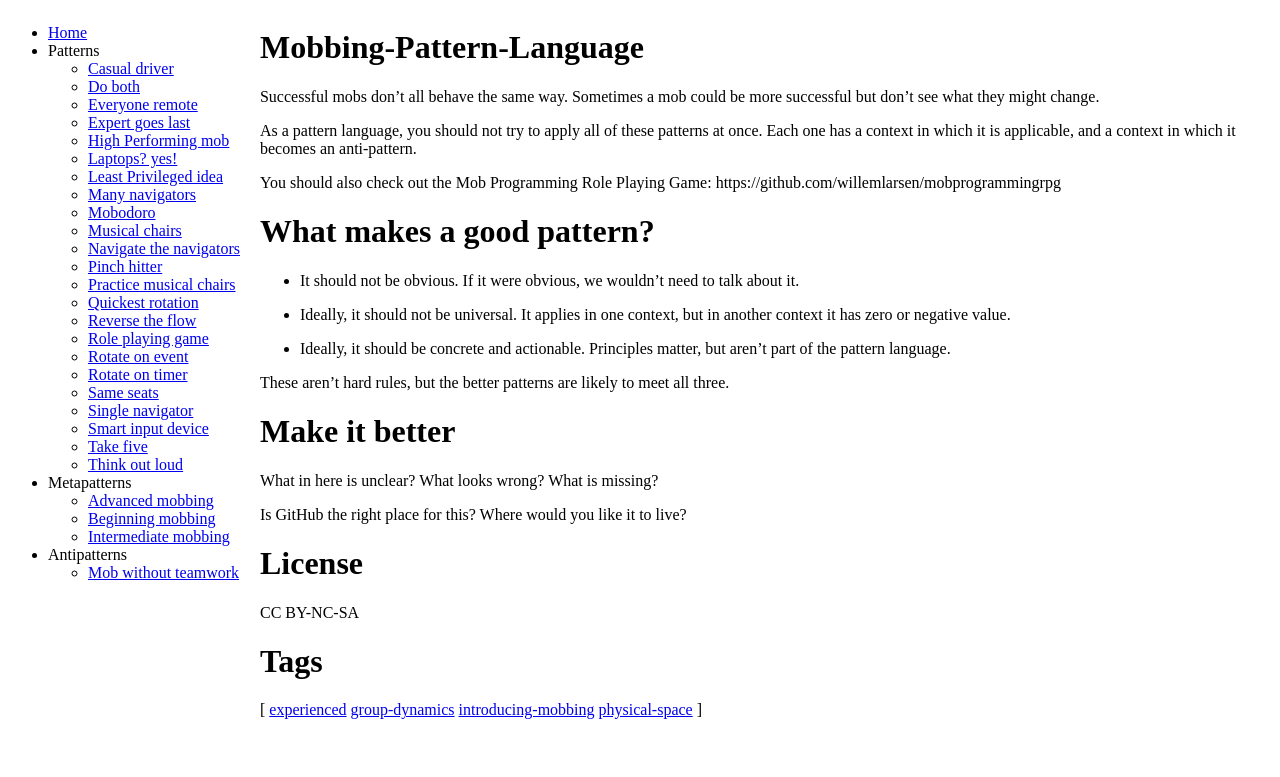
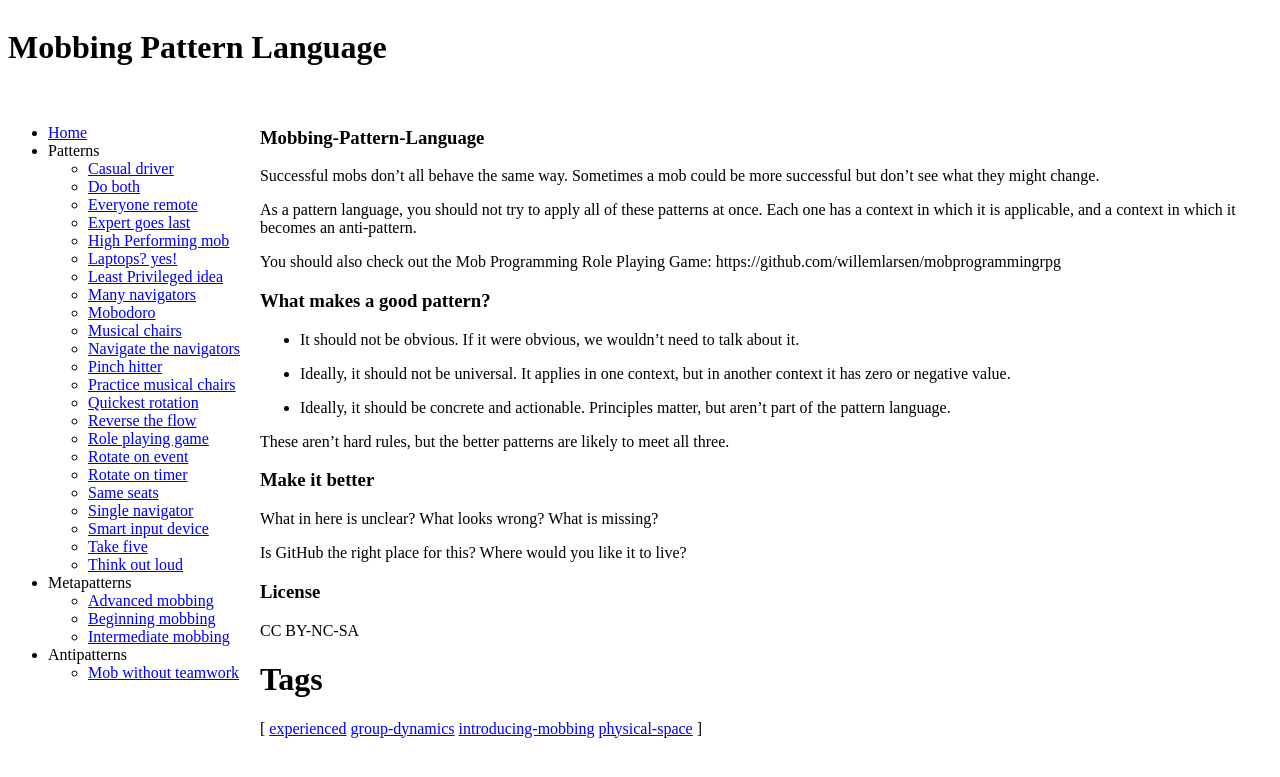
Before and after one commit to JayBazuzi/Mobbing-Pattern-Language, a Jekyll site: the page built from index.html, in a window 1280 px wide. Shown: the top 777 px of the page. Built offline with Jekyll 4.4.1, drawn with Linux system fonts in a browser that asks for light colours.

Commit message:
Add site title 'Mobbing Pattern Language'

```diff
--- a/_config.yml
+++ b/_config.yml
@@ -7,3 +7,7 @@ collections:
     output: true
 sass:
   style: compact
+markdown: kramdown
+kramdown:
+  # Start Markdown headers at h3
+  header_offset: 2
--- /dev/null
+++ b/_includes/_header.html
@@ -0,0 +1,3 @@
+<div class='header'>
+  <h1>Mobbing Pattern Language</h1>
+</div>
--- a/_includes/_navigation.html
+++ b/_includes/_navigation.html
@@ -1,6 +1,8 @@
+<div class='navigation'>
   <ul>
     <li class='navigation__home'><a href='{{ '/'              | relative_url }}'>Home</a></li>
     <li class='navigation__collection'>{% include _navigation-for-collection.html collection='patterns' %}</li>
     <li class='navigation__collection'>{% include _navigation-for-collection.html collection='metapatterns' %}</li>
     <li class='navigation__collection'>{% include _navigation-for-collection.html collection='antipatterns' %}</li>
   </ul>
+</div>
--- a/_layouts/default.html
+++ b/_layouts/default.html
@@ -4,10 +4,9 @@
     <link rel="stylesheet" href="/assets/css/styles.css">
   </head>
   <body class='main'>
-    <div class='navigation'>
-      {% include _navigation.html %}
-    </div>
+    {% include _navigation.html %}
 
+    {% include _header.html %}
     <div class='content'>
 
       {% if page.collection %}
--- a/_layouts/without-navigation.html
+++ b/_layouts/without-navigation.html
@@ -4,9 +4,11 @@
     <link rel="stylesheet" href="/assets/css/styles.css">
   </head>
   <body class='main--without-nav'>
+    {% include _header.html %}
+
     <div class='content'>
       {% if page.collection %}
-        <h1 class='content__title'>{{ page.collection | capitalize }}: {{page.title }}</h1>
+        <h2 class='content__title'>{{ page.collection | capitalize }}: {{page.title }}</h2>
       {% endif %}
       {{ content }}
     </div>
--- a/assets/css/styles.scss
+++ b/assets/css/styles.scss
@@ -4,16 +4,28 @@
 .main {
   display: grid;
   grid-template-columns: auto 1fr;
+  grid-template-rows: auto 1fr;
+  grid-template-areas:
+    'header     header'
+    'navigation content';
   grid-gap: 20px;
 
   &--without-nav {
-    grid-template-columns: 1fr;
+    grid-template-areas:
+      'header  header'
+      'content content';
   }
 
   .navigation {
+    grid-area: navigation;
+  }
+
+  .header {
+    grid-area: header;
   }
 
   .content {
+    grid-area: content;
 
     &__title {
       text-decoration: underline;
```
Lines whose indentation alone changed are shown as unchanged.
